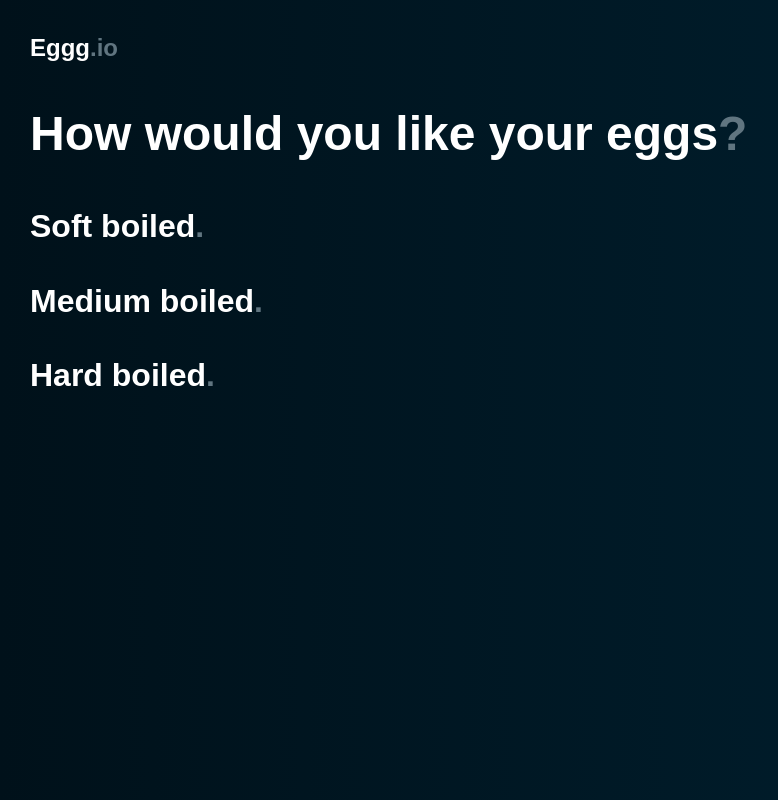
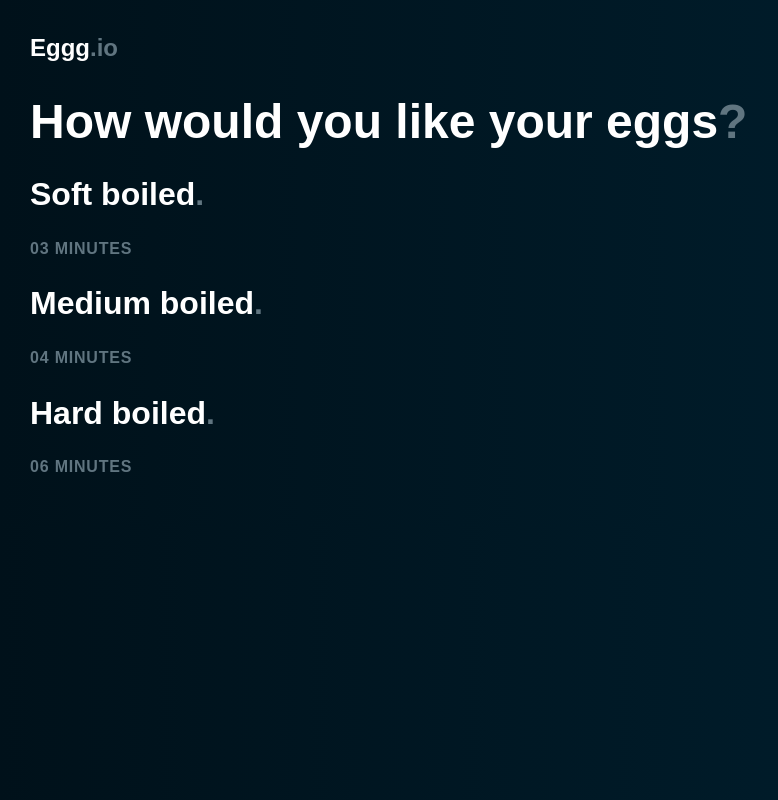
Before and after one commit to sboerrigter/eggg, a React (Create React App) app: page / in a window 1280 px wide. Shown: the whole page, without its empty margins (0-778 px from the left). Built offline with nearby package versions, Linux system fonts and the light colour scheme; a web font is replaced by a local one.

Commit message:
:lipstick: Paragraph

```diff
--- a/src/components/Menu.js
+++ b/src/components/Menu.js
@@ -7,10 +7,13 @@ export default class Menu extends Component {
         <h1>How would you like your eggs<span className="text-light">?</span></h1>
 
         <h2>Soft boiled<span className="text-light">.</span></h2>
+        <p>03 Minutes</p>
 
         <h2>Medium boiled<span className="text-light">.</span></h2>
+        <p>04 Minutes</p>
 
         <h2>Hard boiled<span className="text-light">.</span></h2>
+        <p>06 Minutes</p>
       </div>
     );
   }
--- a/src/index.js
+++ b/src/index.js
@@ -8,6 +8,7 @@ import registerServiceWorker from './registerServiceWorker';
  */
 import './styles/body.js'
 import './styles/heading.js'
+import './styles/paragraph.js'
 import './styles/text-light.js'
 
 ReactDOM.render(<App />, document.getElementById('root'));
--- a/src/styles/heading.js
+++ b/src/styles/heading.js
@@ -1,7 +1,7 @@
 import { injectGlobal } from 'styled-components'
 
 injectGlobal`
-  h1
+  h1,
   h2,
   h3,
   h4,
--- /dev/null
+++ b/src/styles/paragraph.js
@@ -0,0 +1,10 @@
+import { injectGlobal } from 'styled-components'
+import variables from './variables'
+
+injectGlobal`
+  p {
+    color: ${variables.colors.grey50};
+    letter-spacing: 0.05em;
+    text-transform: uppercase;
+  }
+`;
```
